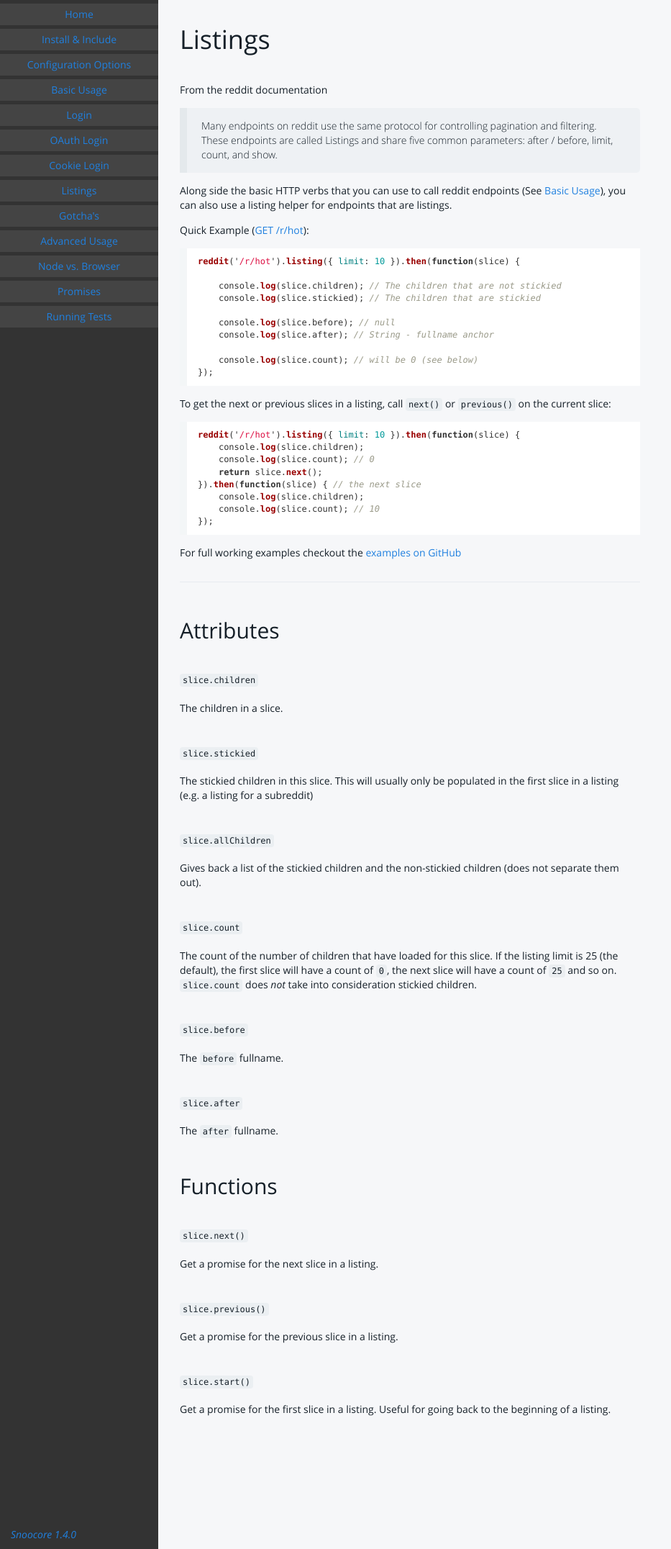
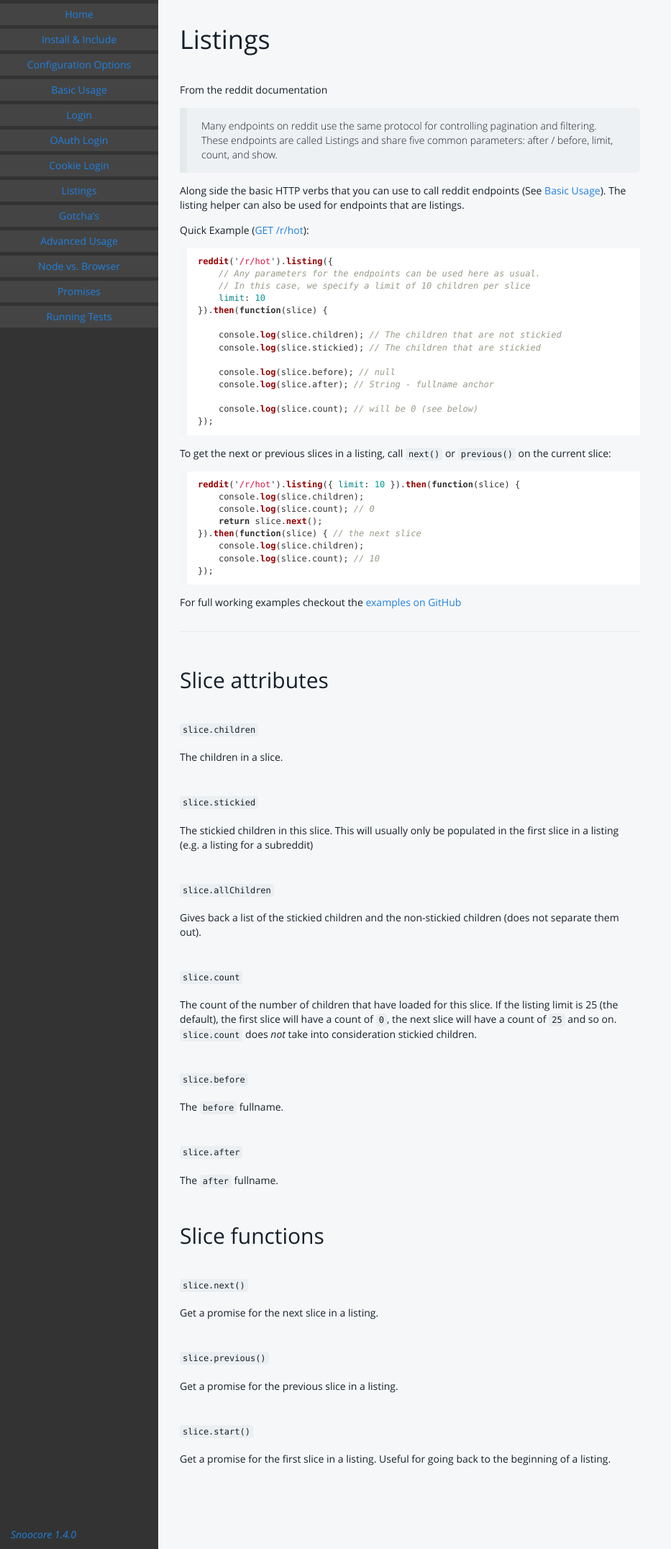
Before and after one commit to terryma/snoocore, a Jekyll site: the page built from listings.md, in a window 1280 px wide. Shown: the whole page at 72% size, without its empty margins (0-933 px from the left). Built offline with Jekyll 4.4.1, drawn with Linux system fonts in a browser that asks for light colours; Markdown is read by kramdown in place of the engine named in the settings.

Commit message:
Update listings.md

````diff
--- a/listings.md
+++ b/listings.md
@@ -9,12 +9,16 @@ From the reddit documentation
 
 > Many endpoints on reddit use the same protocol for controlling pagination and filtering. These endpoints are called Listings and share five common parameters: after / before, limit, count, and show.
 
-Along side the basic HTTP verbs that you can use to call reddit endpoints (See [Basic Usage](basicUsage.html)), you can also use a listing helper for endpoints that are listings.
+Along side the basic HTTP verbs that you can use to call reddit endpoints (See [Basic Usage](basicUsage.html)). The listing helper can also be used for endpoints that are listings.
 
 Quick Example ([GET /r/hot](http://www.reddit.com/dev/api#GET_hot)):
 
 ```javascript
-reddit('/r/hot').listing({ limit: 10 }).then(function(slice) {
+reddit('/r/hot').listing({
+    // Any parameters for the endpoints can be used here as usual.
+    // In this case, we specify a limit of 10 children per slice
+    limit: 10
+}).then(function(slice) {
 
     console.log(slice.children); // The children that are not stickied
     console.log(slice.stickied); // The children that are stickied
@@ -43,7 +47,7 @@ For full working examples checkout the [examples on GitHub](https://github.com/t
 
 - - -
 
-## Attributes
+## Slice attributes
 
 ### `slice.children`
 
@@ -69,7 +73,7 @@ The `before` fullname.
 
 The `after` fullname.
 
-## Functions
+## Slice functions
 
 ### `slice.next()`
 
````
